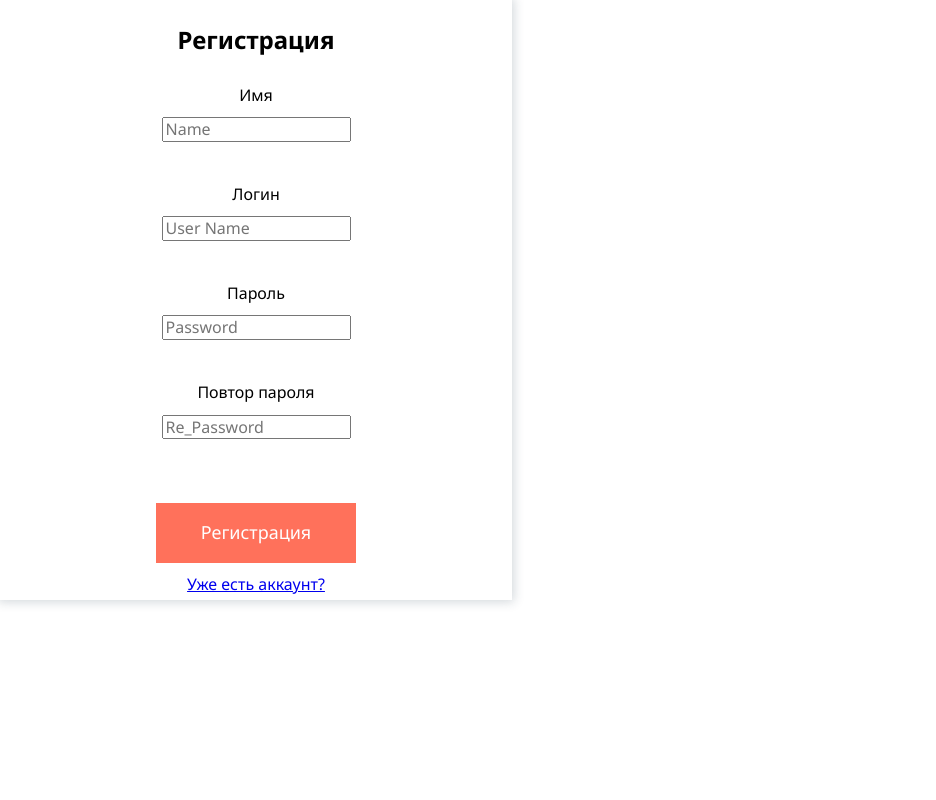
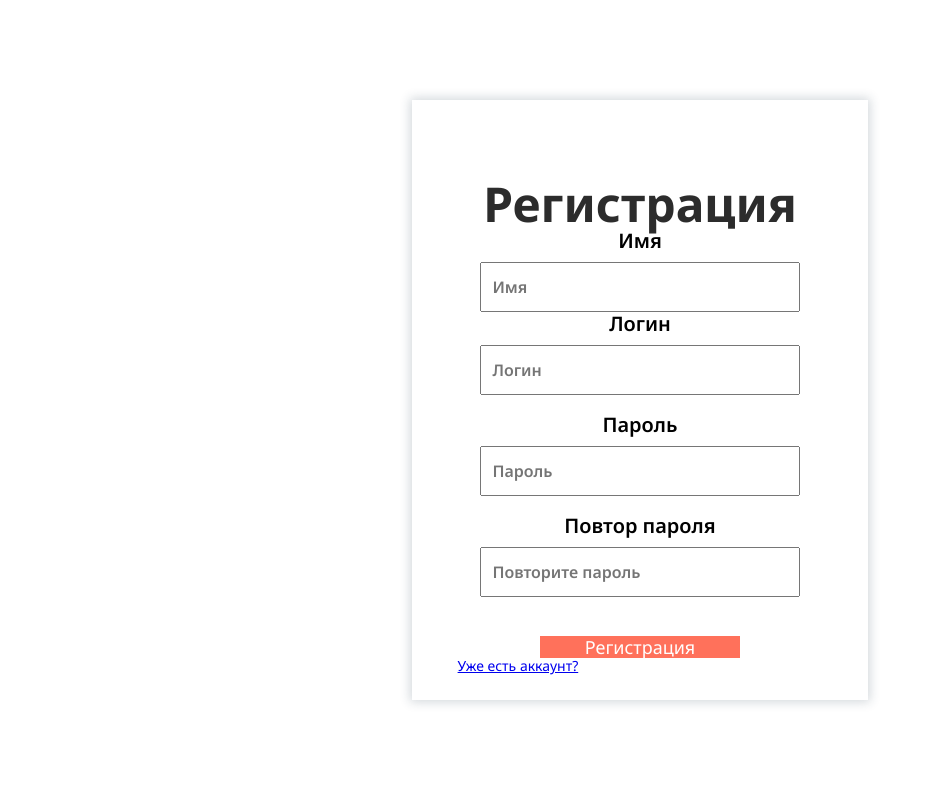
Before and after one commit to danilfliginskiy/danilfliginskiy.github.io, a PHP site: page /signup.php in a window 1280 px wide. Shown: the whole page, without its empty margins (0-936 px from the left). Run offline with PHP 8.4, Linux system fonts and the light colour scheme.

Commit message:
Add files via upload

```diff
--- a/Ravel/css/base/login.css
+++ b/Ravel/css/base/login.css
@@ -1,8 +1,16 @@
-.login {
+.login, .signup {
   height: 100vh;
 }
 
 .login .container {
+  height: 100%;
+  display: flex;
+  justify-content: center;
+  align-items: center;
+  height: 100%;
+}
+
+.signup .container {
   height: 100%;
   display: flex;
   justify-content: center;
@@ -55,6 +63,15 @@
   margin-left: 10%;
 }
 
+.home__link {
+  text-align: center;
+  margin-top: 50px;
+}
+
+.home__link-link {
+  text-decoration: none;
+}
+
 @media (max-width: 991px) {
 
   .login__form {
@@ -65,18 +82,12 @@
 
 @media (max-width: 767px) {
 
+  .login__form {
+    width: 90%;
+  }
 
+  .login__form-input {
+    width: 90%;
+  }
 
 }
-
-@media (max-width: 575px) {
-
-
-
-}
-
-@media (max-width: 481px) {
-
-
-
-}
--- a/Ravel/signup.php
+++ b/Ravel/signup.php
@@ -2,17 +2,25 @@
 <html>
 <head>
      <title>Регистрация</title>
+
+     <meta name="viewport" content="width=device-width, initial-scale=1">
+
      <link rel="icon" href="img/favicon.ico">
      <link rel="stylesheet" href="https://cdnjs.cloudflare.com/ajax/libs/normalize/8.0.1/normalize.min.css">
      <link rel="preconnect" href="https://fonts.googleapis.com">
      <link rel="preconnect" href="https://fonts.gstatic.com" crossorigin>
      <link href="https://fonts.googleapis.com/css2?family=Noto+Sans:wght@100;300;400;600;700;900&display=swap" rel="stylesheet">
      <link rel="stylesheet" href="css/main.css">
+
 </head>
 <body>
      <div class="signup">
+          <div class="container">
+
                <form action="signup-check.php" method="post" class="login__form signup__form">
-               <h2 class="text login__form-title">Регистрация</h2>
+
+                    <h2 class="title">Регистрация</h2>
+
                          <?php if (isset($_GET['error'])) { ?>
                          <p class="error"><?php echo $_GET['error']; ?></p>
                          <?php } ?>
@@ -21,44 +29,48 @@
                          <p class="success"><?php echo $_GET['success']; ?></p>
                          <?php } ?>
 
-               <label>Имя</label>
+                    <div class="login__form-wrap">
+
+                         <div class="login__form-input-wrap">
+
+                              <label class="login__form-label">Имя</label>
                               <?php if (isset($_GET['name'])) { ?>
-                    <input type="text"
-                         name="name"
-                         placeholder="Name"
-                         value="<?php echo $_GET['name']; ?>"><br>
+                                   <input class="login__form-input" type="text" name="name" placeholder="Имя" value="<?php echo $_GET['name']; ?>">
                               <?php }else{ ?>
-                    <input type="text"
-                         name="name"
-                         placeholder="Name"><br>
+                                   <input class="login__form-input" type="text" name="name" placeholder="Имя">
                               <?php }?>
 
-               <label>Логин</label>
+                         </div>
+
+                         <div class="login__form-input-wrap">
+
+                              <label class="login__form-label">Логин</label>
                               <?php if (isset($_GET['uname'])) { ?>
-                    <input type="text"
-                         name="uname"
-                         placeholder="User Name"
-                         value="<?php echo $_GET['uname']; ?>"><br>
+                                   <input class="login__form-input" type="text" name="uname" placeholder="Логин" value="<?php echo $_GET['uname']; ?>">
                               <?php }else{ ?>
-                    <input type="text"
-                         name="uname"
-                         placeholder="User Name"><br>
+                                   <input class="login__form-input" type="text" name="uname" placeholder="Логин"><br>
                               <?php }?>
 
+                         </div>
 
-               <label>Пароль</label>
-               <input type="password"
-                    name="password"
-                    placeholder="Password"><br>
+                         <div class="login__form-input-wrap">
 
-               <label>Повтор пароля</label>
-               <input type="password"
-                    name="re_password"
-                    placeholder="Re_Password"><br>
+                              <label class="login__form-label">Пароль</label>
+                              <input class="login__form-input" type="password" name="password" placeholder="Пароль"><br>
+
+                              <label class="login__form-label">Повтор пароля</label>
+                              <input class="login__form-input" type="password" name="re_password" placeholder="Повторите пароль"><br>
+
+                         </div>
 
                          <button type="submit" class="button button_login">Регистрация</button>
-               <a href="login_page.php" class="ca">Уже есть аккаунт?</a>
+                         <a href="login_page.php" class="login__form-sign">Уже есть аккаунт?</a>
+
+                    </div>
+
                </form>
+
+          </div>
      </div>
 </body>
 </html>
```
Also changed, not shown: Ravel/home.php (+8 -1 lines), Ravel/login_page.php (added, +50 -0 lines). Lines whose indentation alone changed are shown as unchanged.
